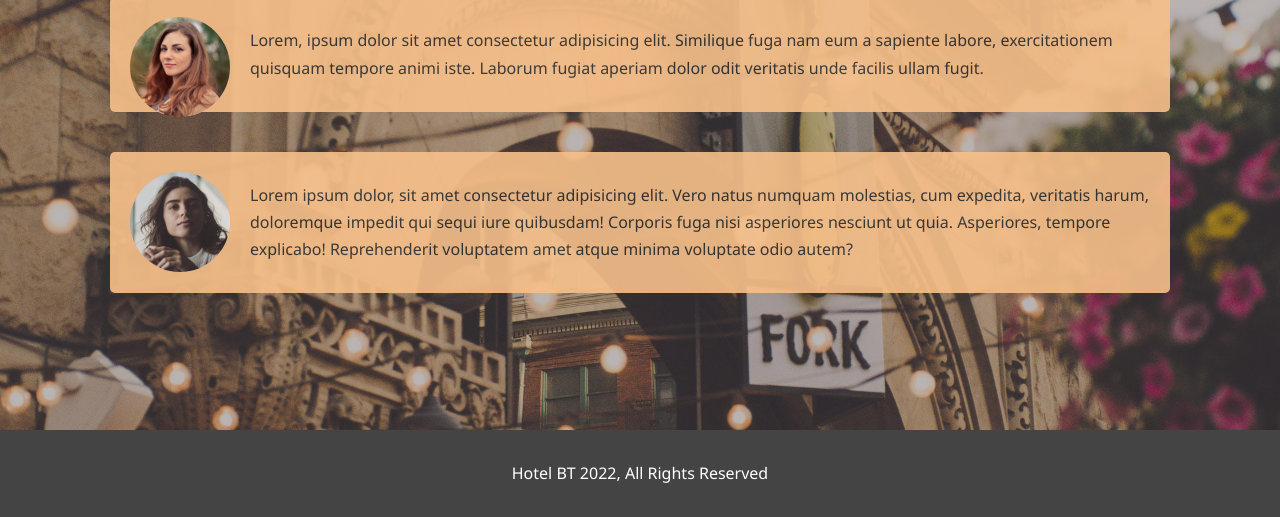
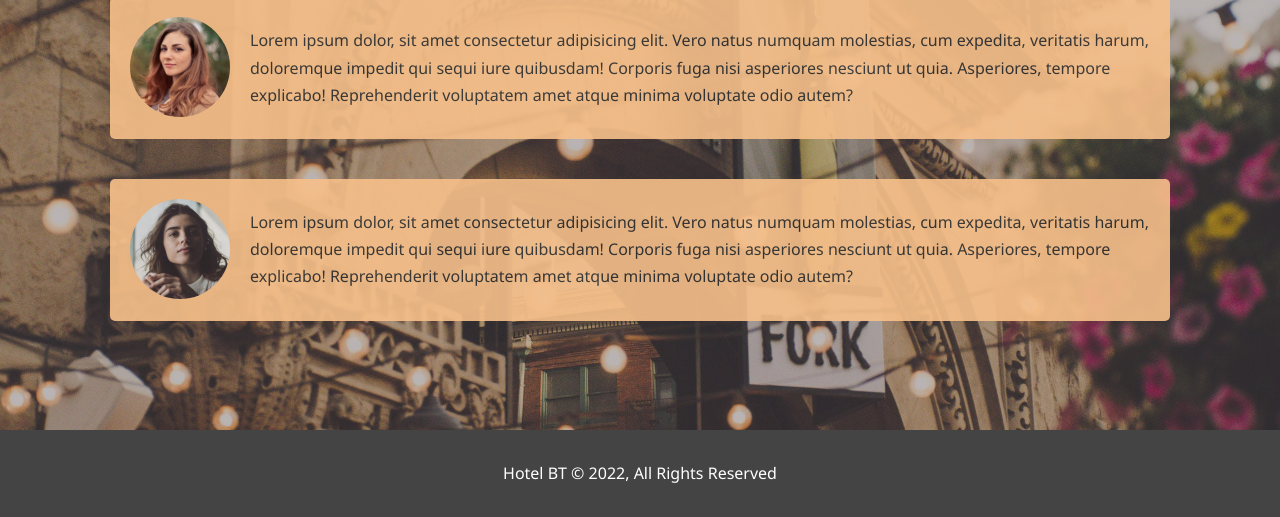
Before and after one commit to MorvidAngel/hotelWebsite, a plain HTML site: page about.html in a window 1280 px wide. Shown: the part 619-1136 px from the top of the page. Drawn offline with Linux system fonts and the light colour scheme.

Commit message:
finished

```diff
--- a/about.html
+++ b/about.html
@@ -57,9 +57,10 @@
             <h2 class="l-heading">What Our Guests Say</h2>
             <div class="testimonial bg-primary">
                 <img src="./img/person-1.jpg" alt="Samantha">
-                <p>Lorem, ipsum dolor sit amet consectetur adipisicing elit. Similique fuga nam eum a sapiente labore,
-                    exercitationem quisquam tempore animi iste. Laborum fugiat aperiam dolor odit veritatis unde facilis
-                    ullam fugit.</p>
+                <p>Lorem ipsum dolor, sit amet consectetur adipisicing elit. Vero natus numquam molestias, cum expedita,
+                    veritatis harum, doloremque impedit qui sequi iure quibusdam! Corporis fuga nisi asperiores nesciunt
+                    ut quia. Asperiores, tempore explicabo! Reprehenderit voluptatem amet atque minima voluptate odio
+                    autem?</p>
             </div>
             <div class="testimonial bg-primary">
                 <img src="./img/person-2.jpg" alt="Jen">
@@ -71,7 +72,7 @@
         </div>
     </section>
     <footer id="main-footer">
-        <p>Hotel BT 2022, All Rights Reserved</p>
+        <p>Hotel BT &copy; 2022, All Rights Reserved</p>
     </footer>
 </body>
 
```
Also changed, not shown: contact.html (+1 -1 lines), index.html (+1 -1 lines).
